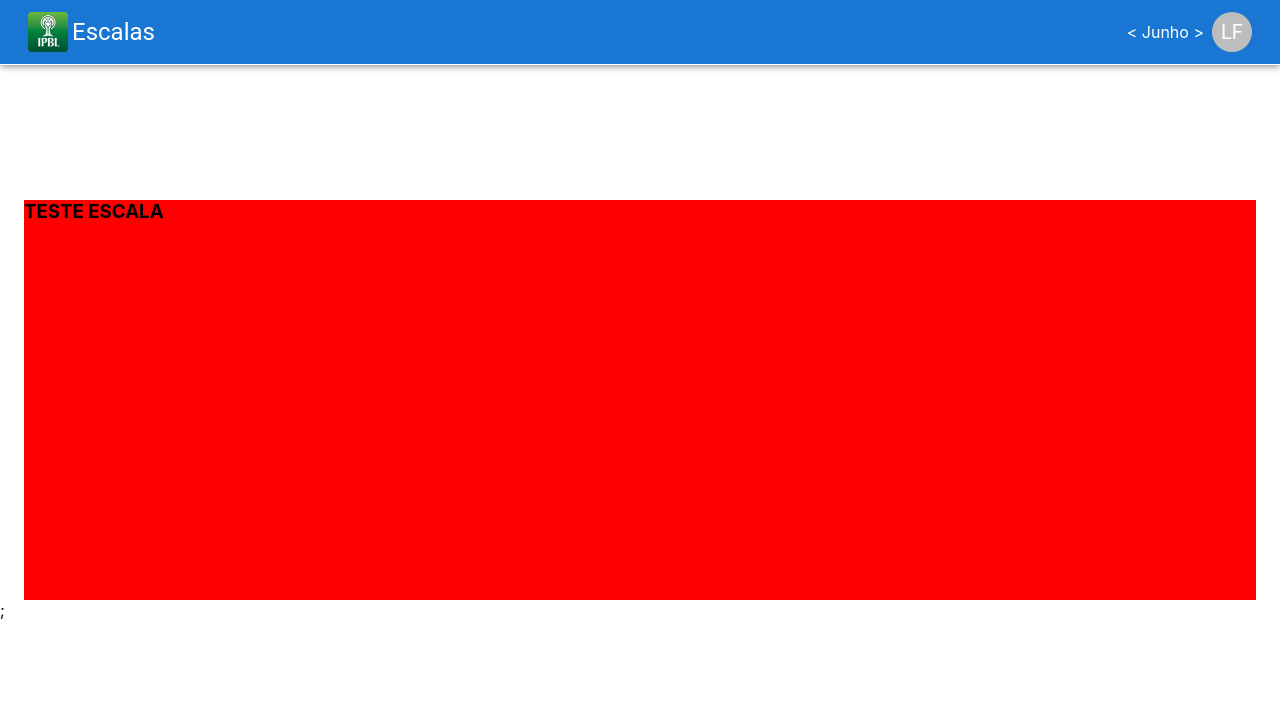
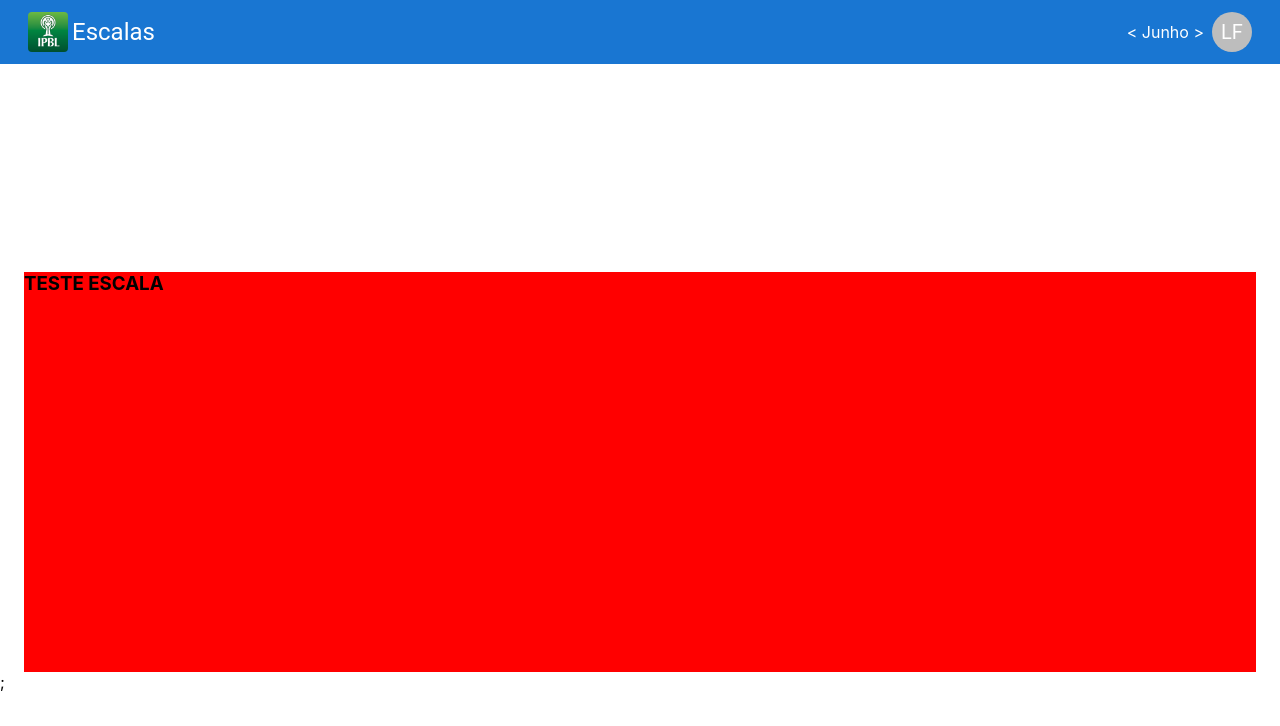
Before and after one commit to LeoFuna/nosso-louvor, a Next.js app: page /dashboards/scale in a window 1280 px wide. Shown: the top 726 px of the page. Built offline with nearby package versions, Linux system fonts and the light colour scheme.

Commit message:
styles: styling on AppLayout

```diff
--- a/imports/core/layouts/AppLayout.tsx
+++ b/imports/core/layouts/AppLayout.tsx
@@ -10,7 +10,7 @@ interface AppLayoutInterface {
   disableHamburguer?: boolean,
 }
 
-const useStyles = makeStyles({
+const useStyles = makeStyles((theme) => ({
   appBar: {
     borderBottomWidth: 1,
     borderBottomStyle: 'solid',
@@ -23,7 +23,7 @@ const useStyles = makeStyles({
   stdMargin: {
     margin: '4px',
   },
-});
+}));
 
 function AppLayout({
   title,
@@ -36,7 +36,7 @@ function AppLayout({
       <Head>
         <title>{title}</title>
       </Head>
-      <AppBar className={classes.appBar}>
+      <AppBar elevation={0} className={classes.appBar}>
         <Toolbar className={classes.toolBar}>
           <Box className={classes.toolBar}>
            { !disableHamburguer &&
@@ -61,7 +61,7 @@ function AppLayout({
         </Toolbar>
       </AppBar>
       <main>
-        <Box pl={3} pr={3}>
+        <Box pt={9} pl={3} pr={3}>
           {children}
         </Box>
       </main>
```
